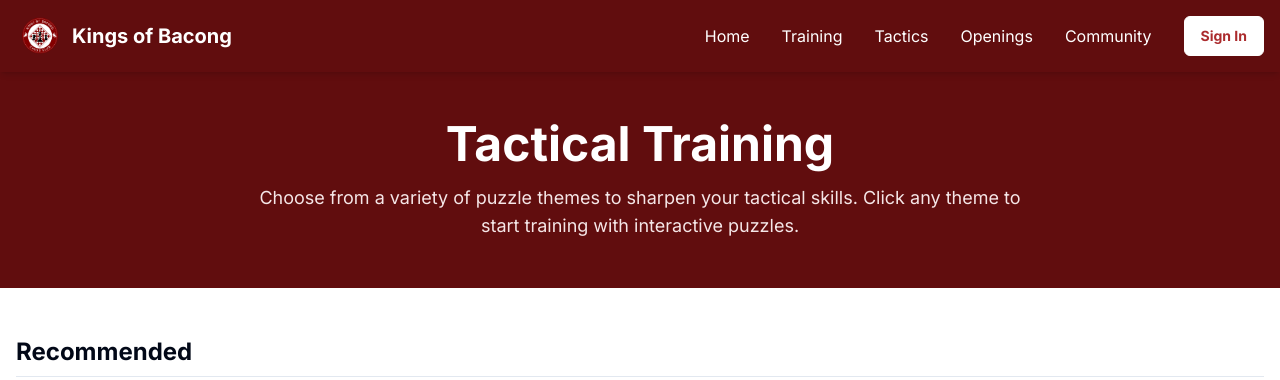
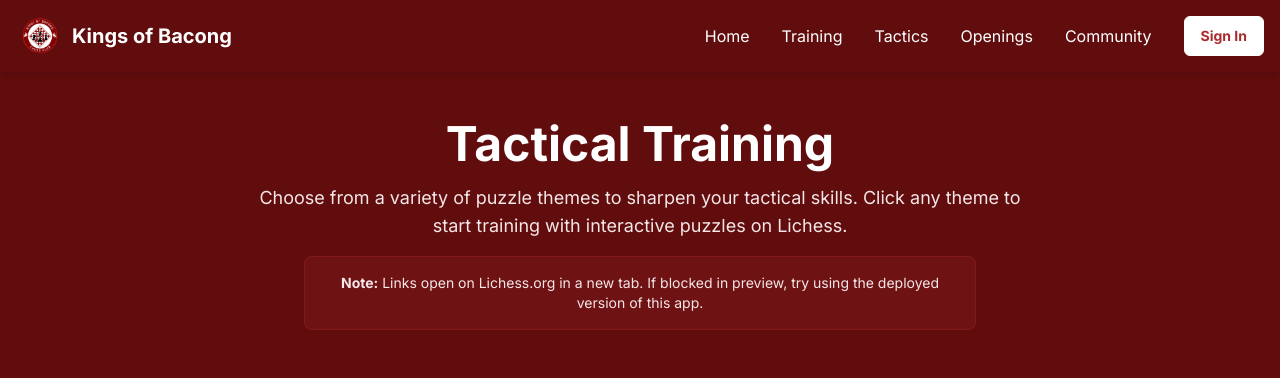
Before and after one commit to John09lim/kingsofbacong, a React (Vite) app: page /tactics in a window 1280 px wide. Shown: the top 380 px of the page. Built offline with nearby package versions, Linux system fonts and the light colour scheme; no server answers.

Commit message:
Update tactics links

```diff
--- a/src/pages/TacticalPuzzles.tsx
+++ b/src/pages/TacticalPuzzles.tsx
@@ -262,10 +262,16 @@ const TacticalPuzzles = () => {
         <div className="bg-chess-dark-maroon py-12 px-4">
           <div className="container mx-auto text-center">
             <h1 className="text-4xl md:text-5xl font-bold text-white mb-4">Tactical Training</h1>
-            <p className="text-chess-light-pink text-lg max-w-3xl mx-auto">
+            <p className="text-chess-light-pink text-lg max-w-3xl mx-auto mb-4">
               Choose from a variety of puzzle themes to sharpen your tactical skills.
-              Click any theme to start training with interactive puzzles.
+              Click any theme to start training with interactive puzzles on Lichess.
             </p>
+            {/* Notice about preview limitations */}
+            <div className="bg-chess-deep-red/20 border border-chess-deep-red/30 rounded-lg p-4 max-w-2xl mx-auto">
+              <p className="text-chess-light-pink text-sm">
+                <strong>Note:</strong> Links open on Lichess.org in a new tab. If blocked in preview, try using the deployed version of this app.
+              </p>
+            </div>
           </div>
         </div>
 
```
